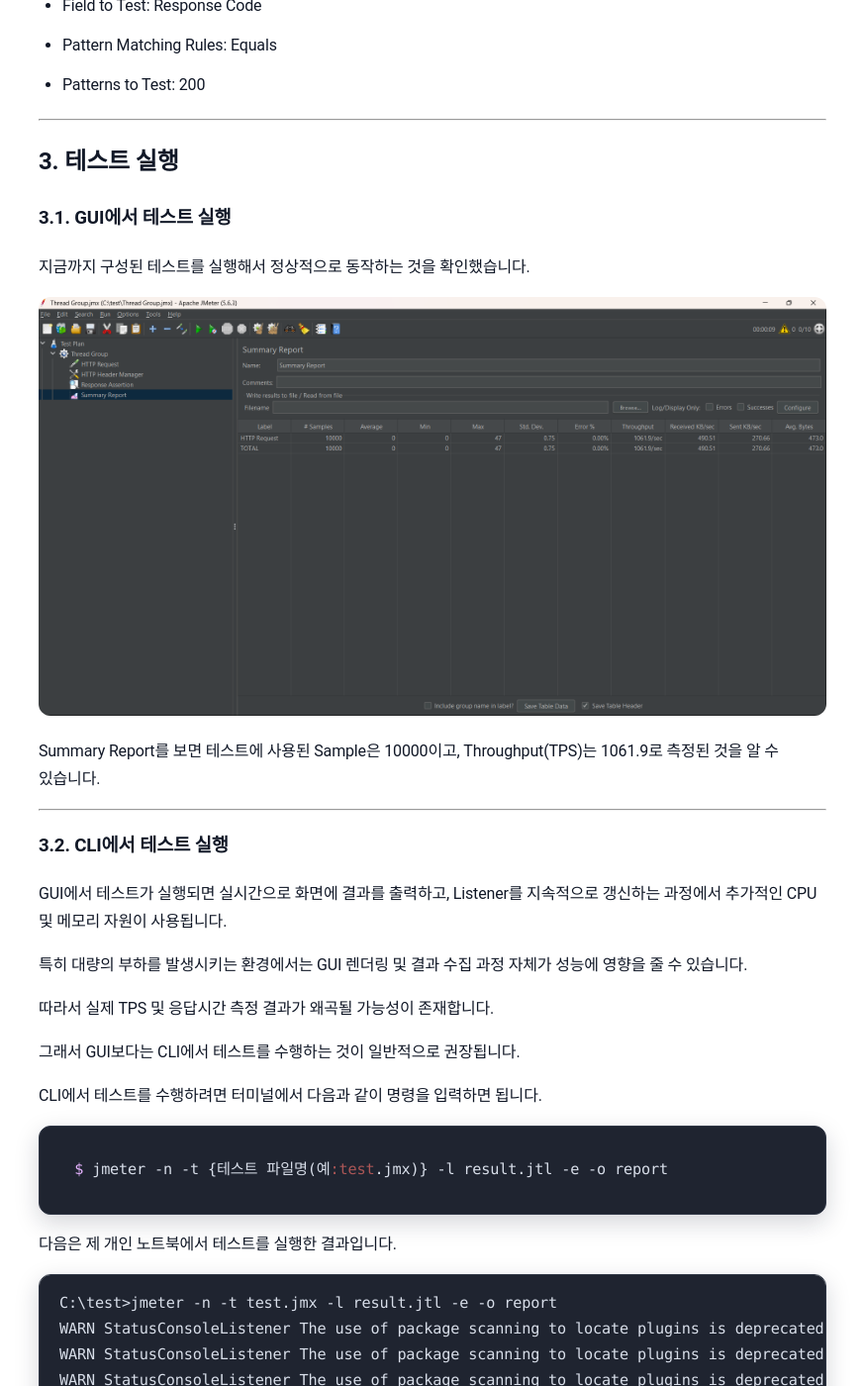
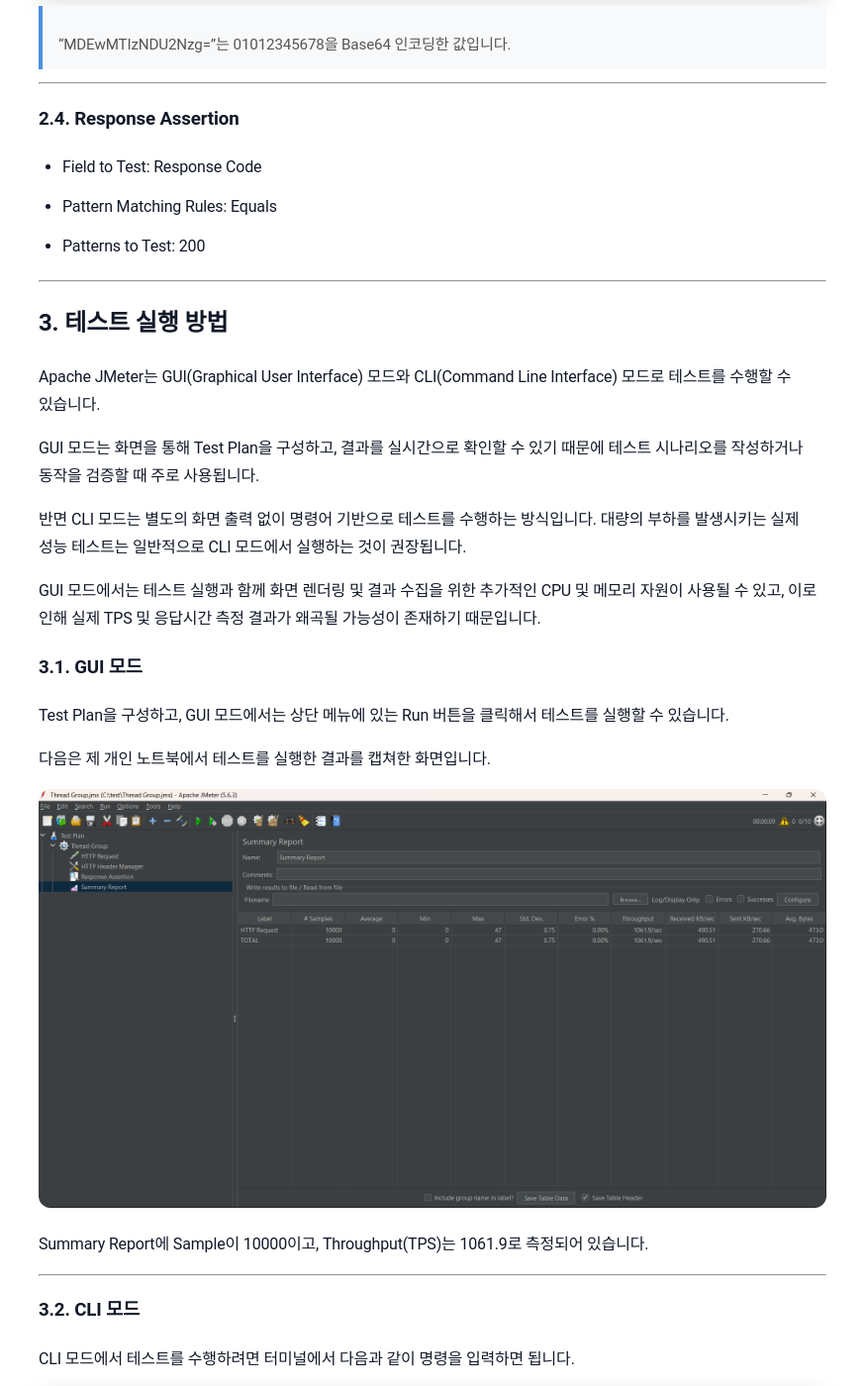
Before and after one commit to sanghoon-lee/sanghoon-lee.github.io, a Jekyll site: the page built from _posts/2026-05-15-vault-test.md, in a window 1280 px wide and 1400 px high, scrolled down 3068 px. Shown: the whole window at 99% size, without its empty margins (203-1076 px from the left). Built offline with Jekyll 4.4.1, drawn with Linux system fonts in a browser that asks for light colours; nearby versions of some CDN libraries; comment, search, counter and statistics services are not loaded; some of the changed text lies outside the part shown.

Commit message:
Vault 성능 측정 포스팅 수정

````diff
--- a/_posts/2026-05-15-vault-test.md
+++ b/_posts/2026-05-15-vault-test.md
@@ -18,7 +18,7 @@ categories: 학습기록
 
 ## 1. Apache JMeter
 
-<img class="main-image" src="/assets/images/jmeter.png" alt="Apache JMeter">
+<img class="main-image" src="/assets/images/jmeter2.png" alt="Apache JMeter">
 
 과거 정부R&D과제를 수행하면서 KOLAS(Korea Laboratory Accreditation Scheme) 공인시험기관을 통해 소프트웨어의 성능과 기능을 시험하고, 공인 성적서를 발급받아 제출했던 경험이 있습니다. 당시 성능 테스트 도구로 Apache JMeter를 주로 사용했습니다.
 
@@ -53,6 +53,8 @@ Test Plan
 * Number Of Thread: 10
 * Ramp-up Period: 10
 * Loop Count: 1000
+
+> Ramp-up Period는 설정된 Thread를 한 번에 실행하지 않고 일정 시간에 걸쳐 점진적으로 증가시키는 역할을 합니다. 이를 통해 순간적인 부하 집중을 방지하고 보다 현실적인 부하 발생 상황을 구성할 수 있습니다.
 
 ---
 
@@ -97,35 +99,37 @@ Test Plan
 
 ---
 
-## 3. 테스트 실행
+## 3. 테스트 실행 방법
 
-### 3.1. GUI에서 테스트 실행
+Apache JMeter는 GUI(Graphical User Interface) 모드와 CLI(Command Line Interface) 모드로 테스트를 수행할 수 있습니다.
 
-지금까지 구성된 테스트를 실행해서 정상적으로 동작하는 것을 확인했습니다.
+GUI 모드는 화면을 통해 Test Plan을 구성하고, 결과를 실시간으로 확인할 수 있기 때문에 테스트 시나리오를 작성하거나 동작을 검증할 때 주로 사용됩니다.
+
+반면 CLI 모드는 별도의 화면 출력 없이 명령어 기반으로 테스트를 수행하는 방식입니다. 대량의 부하를 발생시키는 실제 성능 테스트는 일반적으로 CLI 모드에서 실행하는 것이 권장됩니다.
+
+GUI 모드에서는 테스트 실행과 함께 화면 렌더링 및 결과 수집을 위한 추가적인 CPU 및 메모리 자원이 사용될 수 있고, 이로 인해 실제 TPS 및 응답시간 측정 결과가 왜곡될 가능성이 존재하기 때문입니다.
+
+### 3.1. GUI 모드
+
+Test Plan을 구성하고, GUI 모드에서는 상단 메뉴에 있는 Run 버튼을 클릭해서 테스트를 실행할 수 있습니다.
+
+다음은 제 개인 노트북에서 테스트를 실행한 결과를 캡쳐한 화면입니다.
 
 <img class="sub-image" src="/assets/images/summaryreport.png" alt="Apache JMeter Summary Test">
 
-Summary Report를 보면 테스트에 사용된 Sample은 10000이고, Throughput(TPS)는 1061.9로 측정된 것을 알 수 있습니다.
+Summary Report에 Sample이 10000이고, Throughput(TPS)는 1061.9로 측정되어 있습니다.
 
 ---
 
-### 3.2. CLI에서 테스트 실행
+### 3.2. CLI 모드
 
-GUI에서 테스트가 실행되면 실시간으로 화면에 결과를 출력하고, Listener를 지속적으로 갱신하는 과정에서 추가적인 CPU 및 메모리 자원이 사용됩니다.
-
-특히 대량의 부하를 발생시키는 환경에서는 GUI 렌더링 및 결과 수집 과정 자체가 성능에 영향을 줄 수 있습니다.
-
-따라서 실제 TPS 및 응답시간 측정 결과가 왜곡될 가능성이 존재합니다.
-
-그래서 GUI보다는 CLI에서 테스트를 수행하는 것이 일반적으로 권장됩니다.
-
-CLI에서 테스트를 수행하려면 터미널에서 다음과 같이 명령을 입력하면 됩니다.
+CLI 모드에서 테스트를 수행하려면 터미널에서 다음과 같이 명령을 입력하면 됩니다.
 
 ```bash
 $ jmeter -n -t {테스트 파일명(예:test.jmx)} -l result.jtl -e -o report
 ```
 
-다음은 제 개인 노트북에서 테스트를 실행한 결과입니다.
+테스트가 수행되면 아래와 같은 메시지가 터미널에 출력됩니다. 또한, report 폴더에 웹 페이지 형식의 결과 보고서가 생성됩니다.
 
 ```nohighlight
 C:\test>jmeter -n -t test.jmx -l result.jtl -e -o report
@@ -144,29 +148,27 @@ Tidying up ...    @ 2026 May 16 14:44:38 GMT+09:00 (1778910278357)
 ... end of run
 ```
 
-평균 응답시간이 0ms로 표시되는 것은 실제 응답시간이 존재하지 않는다는 의미가 아니라, 응답속도가 매우 짧아 ms 단위에서 반올림되어 출력된 결과입니다.
+> 출력 결과에 평균 응답시간이 0ms로 표시되는 것은 실제 응답시간이 존재하지 않는다는 의미가 아닙니다. 응답속도가 매우 짧아 ms 단위에서 반올림되어 출력된 결과입니다.
 
 ---
 
 ### 3.3. Thread 증가 기반 부하 테스트
 
-Vault Transit Engine은 애플리케이션 외부에서 암호화 연산을 수행하는 구조이기 때문에, 동시 요청 증가에 따른 응답시간 변화와 처리량 특성을 확인하는 것이 중요했습니다.
+Vault Transit Engine의 동시 요청 증가에 따른 응답시간 변화와 처리량 특성을 확인하고 싶었습니다.
 
-이를 위해 JMeter의 Thread 수를 단계적으로 증가시키면서 여러 차례 부하 테스트를 수행하였고, 각 단계별 응답시간과 TPS 변화를 비교해보았습니다.
+개인 노트북에서는 Thread Group의 Number of Thread의 값을 10으로 설정해서 테스트를 했지만, 회사에 구축한 개발환경에서는 50, 100, 200, 500, 5000으로 단계적으로 증가시키면서 테스트를 수행했습니다.
 
 ---
 
-## 4. 테스트 결과 보고서
-
-CLI에서 테스트가 완료되면, report 폴더에 웹 페이지 형식의 결과 보고서가 생성됩니다.
+## 4. 테스트 결과의 해석
 
 테스트를 수행하는 것도 중요하지만 결과를 해석하는 것도 매우 중요합니다.
 
 특히 암호화 연산을 외부 시스템에서 처리하는 구조에서는 일부 요청의 지연이 전체 서비스 응답성에 영향을 줄 수 있기 때문에, 평균 응답시간보다 Percentile 기반의 응답 특성을 함께 확인해야 합니다.
 
-결과 리포트의 Statistics 항목에서는 90th pct, 95th pct, 99th pct와 같은 응답시간 분포 지표를 제공하는데, 이는 전체 요청 중 대부분의 요청이 어느 수준의 응답시간 안에서 처리되는지를 보여줍니다.
+Percentile 기반의 응답 특성은 결과 리포트의 Statistics 항목에서는 90th pct, 95th pct, 99th pct와 같은 응답시간 분포 지표를 통해 확인할 수 있습니다.
 
-90th pct는 전체 요청 중 90%의 요청이 해당 응답시간 이하로 처리되었음을 의미합니다. 95th pct 역시 전체 요청의 95%가 해당 시간 이하로 처리되었다는 의미입니다.
+> 90th pct는 전체 요청 중 90%의 요청이 해당 응답시간 이하로 처리되었음을 의미합니다. 95th pct 역시 전체 요청의 95%가 해당 시간 이하로 처리되었다는 의미입니다.
 
 실제 운영 환경에서는 평균 응답시간보다 95th pct를 더 중요하게 보는 경우가 많습니다. 일부 요청만 매우 느려지더라도 사용자 입장에서는 성능 저하로 체감될 수 있기 때문입니다.
 
@@ -176,12 +178,12 @@ CLI에서 테스트가 완료되면, report 폴더에 웹 페이지 형식의
 
 이번 테스트를 통해 Vault Transit Engine이 생각보다 안정적인 응답 특성과 처리량을 제공한다는 점을 확인할 수 있었습니다.
 
-특히 암호화 연산을 애플리케이션 외부 시스템으로 분리하는 구조에서도 충분한 수준의 TPS와 응답시간 특성을 보여주었으며, Thread 증가 상황에서도 비교적 안정적인 동작을 확인할 수 있었습니다.
+기대했던 것 이상의 TPS와 응답 특성을 보여주었으며, Thread 증가 상황에서도 안정적으로 동작했습니다.
 
 물론 실제 운영 환경에서는 네트워크 구조, CPU 자원, 동시 사용자 수, 암호화 데이터 크기 등에 따라 결과가 달라질 수 있기 때문에 추가적인 검증이 필요할 수 있습니다.
 
-하지만 이번 테스트를 통해 Vault Transit Engine 기반의 암호화 연산 외부화 구조가 충분히 현실적인 선택지가 될 수 있다는 가능성을 확인할 수 있었습니다.
+하지만 이번 테스트를 통해 Vault Transit Engine 기반의 암호화 연산 외부화가 충분히 현실적인 선택지가 될 수 있다는 가능성을 확인할 수 있었습니다.
 
 ---
 
-#JMeter #부하테스트 #성능테스트 #vault #TPS #transitengine
+#JMeter #부하테스트 #성능테스트 #HashiCorpVault #Vault #TPS #TransitEngine
````
Also changed, not shown: assets/images/jmeter2.png (added).
